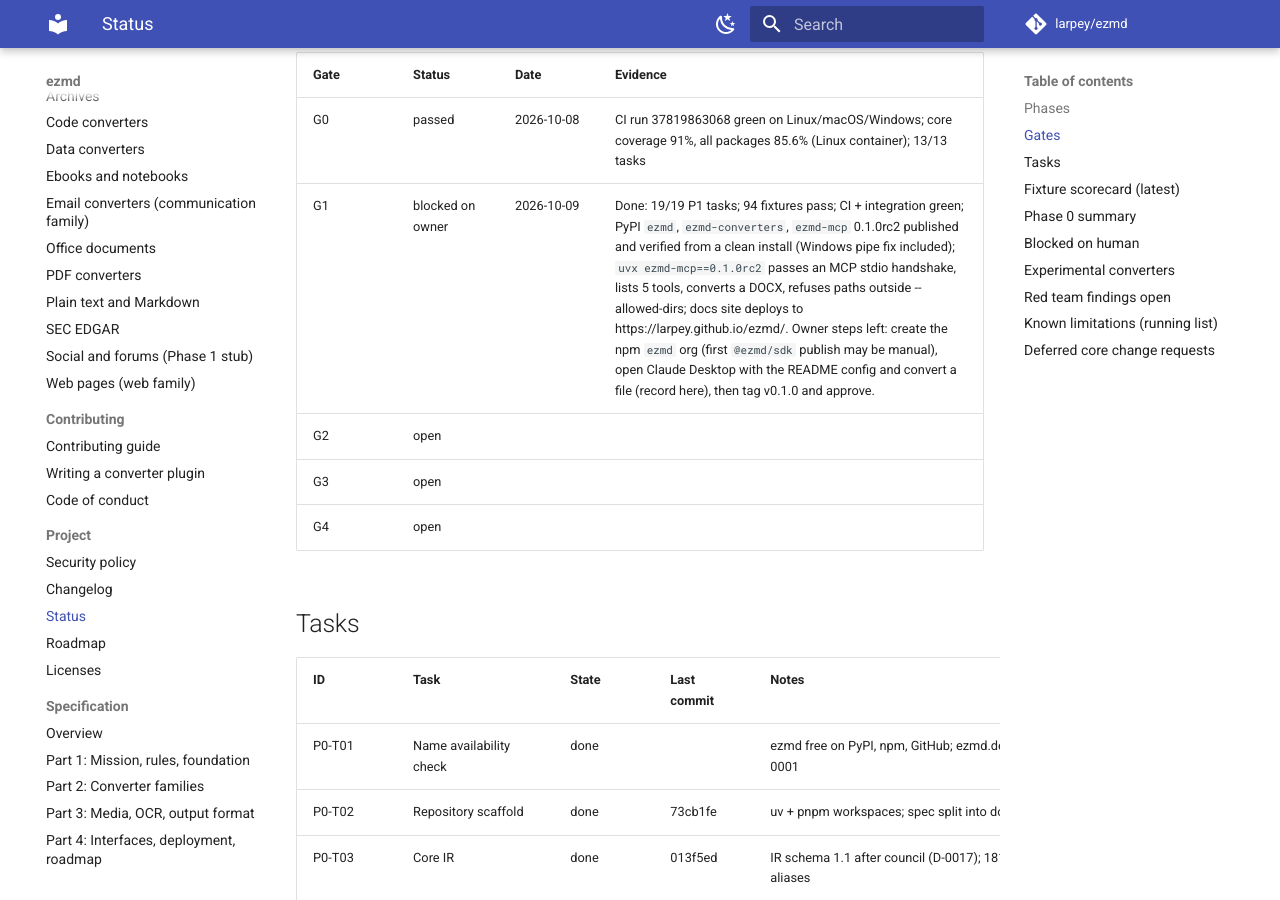
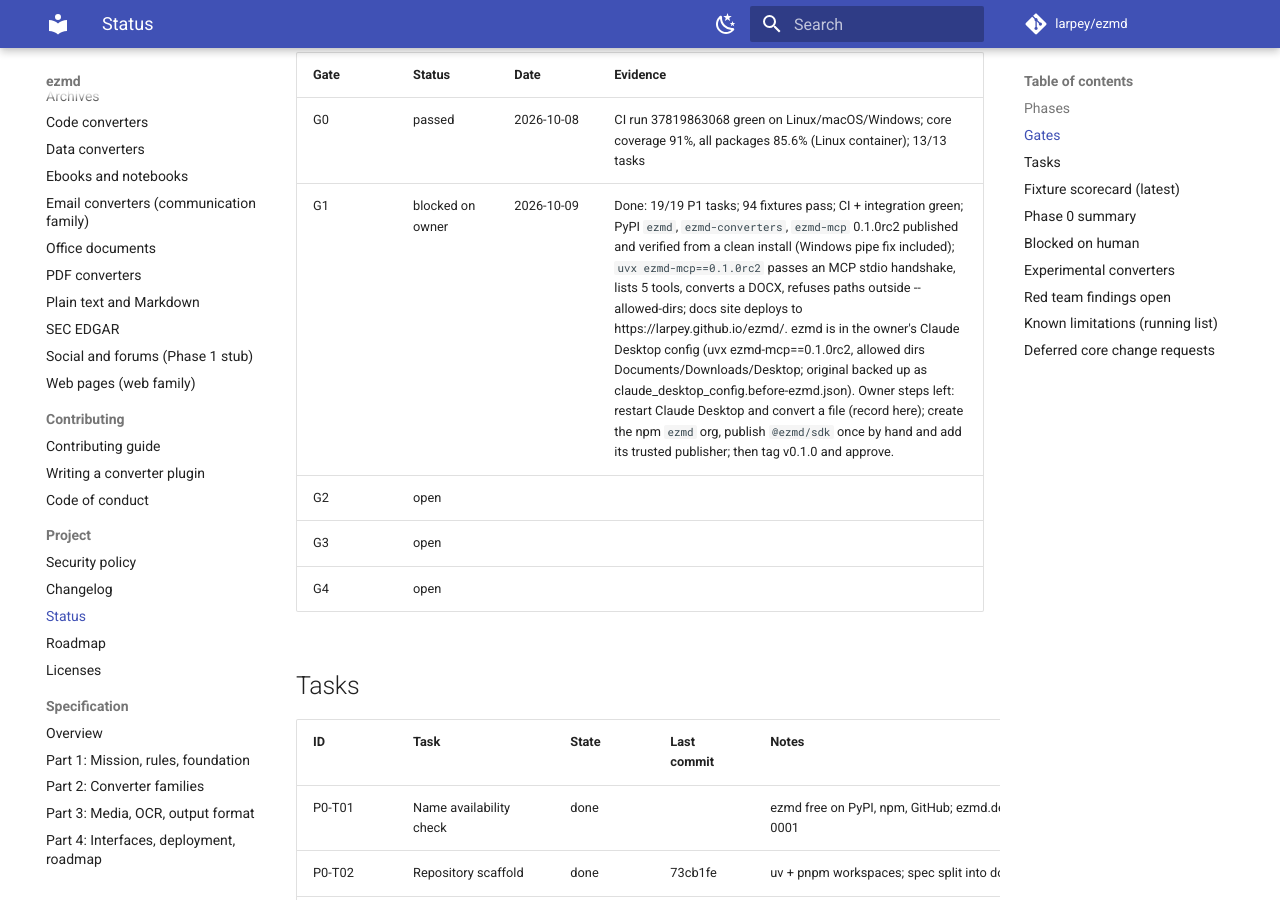
Before and after one commit to larpey/ezmd, an MkDocs documentation site: the page built from docs/status.md, in a window 1280 px wide and 900 px high, scrolled down 737 px. Built offline with MkDocs 1.6.1 and Material for MkDocs 9.7.7, drawn with Linux system fonts in a browser that asks for light colours; comment, search, counter and statistics services are not loaded.

Commit message:
docs(status): G1 progress: docs live, Claude Desktop configured, npm ready
Task: P1-T16

Co-Authored-By: Claude Opus 5.5 <noreply@anthropic.com>
Claude-Session: https://claude.ai/code/session_01VgW6Z8s159CFji9xnPcDTz

```diff
--- a/STATUS.md
+++ b/STATUS.md
@@ -19,7 +19,7 @@ Overall: 32 / 85 tasks done
 | Gate | Status | Date | Evidence |
 |---|---|---|---|
 | G0 | passed | 2026-10-08 | CI run 37819863068 green on Linux/macOS/Windows; core coverage 91%, all packages 85.6% (Linux container); 13/13 tasks |
-| G1 | blocked on owner | 2026-10-09 | Done: 19/19 P1 tasks; 94 fixtures pass; CI + integration green; PyPI `ezmd`, `ezmd-converters`, `ezmd-mcp` 0.1.0rc2 published and verified from a clean install (Windows pipe fix included); `uvx ezmd-mcp==0.1.0rc2` passes an MCP stdio handshake, lists 5 tools, converts a DOCX, refuses paths outside --allowed-dirs; docs site deploys to https://larpey.github.io/ezmd/. Owner steps left: create the npm `ezmd` org (first `@ezmd/sdk` publish may be manual), open Claude Desktop with the README config and convert a file (record here), then tag v0.1.0 and approve. |
+| G1 | blocked on owner | 2026-10-09 | Done: 19/19 P1 tasks; 94 fixtures pass; CI + integration green; PyPI `ezmd`, `ezmd-converters`, `ezmd-mcp` 0.1.0rc2 published and verified from a clean install (Windows pipe fix included); `uvx ezmd-mcp==0.1.0rc2` passes an MCP stdio handshake, lists 5 tools, converts a DOCX, refuses paths outside --allowed-dirs; docs site deploys to https://larpey.github.io/ezmd/. ezmd is in the owner's Claude Desktop config (uvx ezmd-mcp==0.1.0rc2, allowed dirs Documents/Downloads/Desktop; original backed up as claude_desktop_config.before-ezmd.json). Owner steps left: restart Claude Desktop and convert a file (record here); create the npm `ezmd` org, publish `@ezmd/sdk` once by hand and add its trusted publisher; then tag v0.1.0 and approve. |
 | G2 | open | | |
 | G3 | open | | |
 | G4 | open | | |
```
